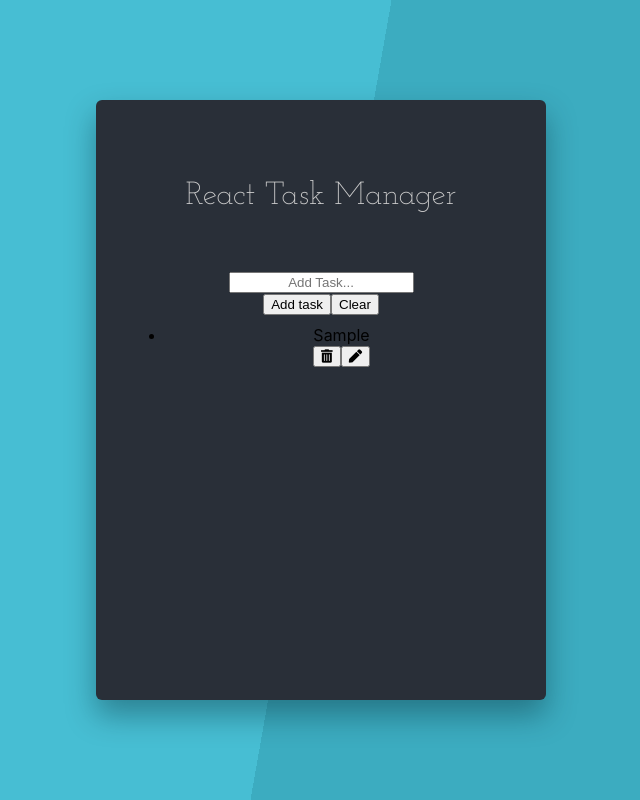
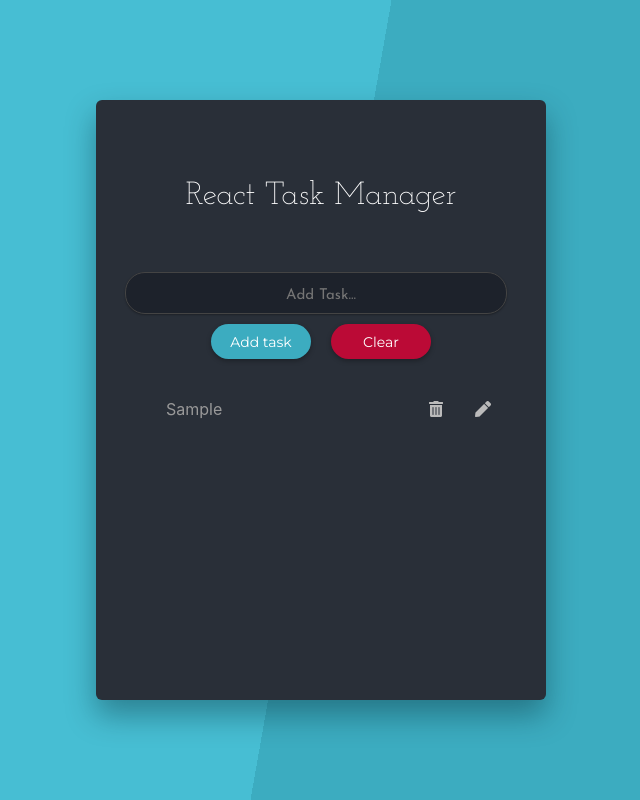
Before and after one commit to JoacoMaurtua/task-manager-contextAPI, a React (Create React App) app in the folder task-manager/: page / in a window 1280 px wide. Both pictures are taken after typing "Sample" into the empty fields and a click on the button "Clear". Shown: the whole page, without its empty margins (319-959 px from the left). Built offline with nearby package versions, Linux system fonts and the light colour scheme.

Commit message:
finished styles, finished project

```diff
--- a/task-manager/src/App.css
+++ b/task-manager/src/App.css
@@ -28,7 +28,7 @@
 }
 
 .header h1 {
-  color: #ccc;
+  color: white;
   font-weight: 300;
   text-align: center;
   margin: 50px 20px 60px 20px;
@@ -59,19 +59,91 @@
   overflow-y:auto;
 }
 
-/* width
-::-webkit-scrollbar {
-  width: 10px;
+
+
+.task-input{
+  width: 350px;
+  min-width: 250px;
+  padding: 15px 10px 10px 20px;
+  margin-right: 10px;
+  font-family: 'Josefin Sans',serif;
+  font-size: 15px;
+  color: white;
+  background-color: #1d222b;
+  border: 1px solid #444;
+  outline: none;
+  border-radius: 20px;
+  box-shadow: 0 1px 2px rgba(0, 0, 0, 0.3);
 }
 
-/* Track
-::-webkit-scrollbar-track {
-  border-radius: 10px;
-  background-color: #aaa;
+.buttons {
+  display: flex;
 }
 
-/* Handle
-::-webkit-scrollbar-thumb {
-  background: #444;
-  border-radius: 10px;
-}*/
+.btn {
+  margin: 10px;
+}
+
+.add-task-btn {
+  min-width: 100px;
+  background-color: rgb(60, 172, 192);
+  color: white;
+  border: none;
+  font-family: 'Montserrat', sans-serif;
+  font-size: 14px;
+  border-radius: 20px;
+  box-shadow: 0 2px 5px rgba(0, 0, 0, 0.3);
+  outline: none;
+  cursor: pointer;
+}
+
+.list-item {
+  display: flex;
+  justify-content: space-between;
+  margin: 20px 0;
+  padding-bottom: 5px;
+}
+
+.list-item span {
+  color: #999;
+}
+
+.task-btn {
+  cursor: pointer;
+  background-color: transparent;
+  border: none;
+  outline: none;
+}
+
+.btn-delete i {
+  font-size: 16px;
+  color: #bbb;
+  margin-right: 20px;
+}
+
+.btn-edit i {
+  font-size: 16px;
+  color: #bbb;
+  margin-right: 20px;
+}
+
+.clear-task-btn {
+  width: 100px;
+  height: 35px;
+  background-color: #bb0a36;
+  color: white;
+  border: none;
+  font-family: 'Montserrat', sans-serif;
+  font-size: 14px;
+  border-radius: 20px;
+  box-shadow: 0 2px 5px rgba(0, 0, 0, 0.3);
+  outline: none;
+  cursor: pointer;
+}
+
+.no-tasks {
+  color: white;
+  text-align: center;
+  font-size: 18px;
+  margin-top: 20px;
+}
```
